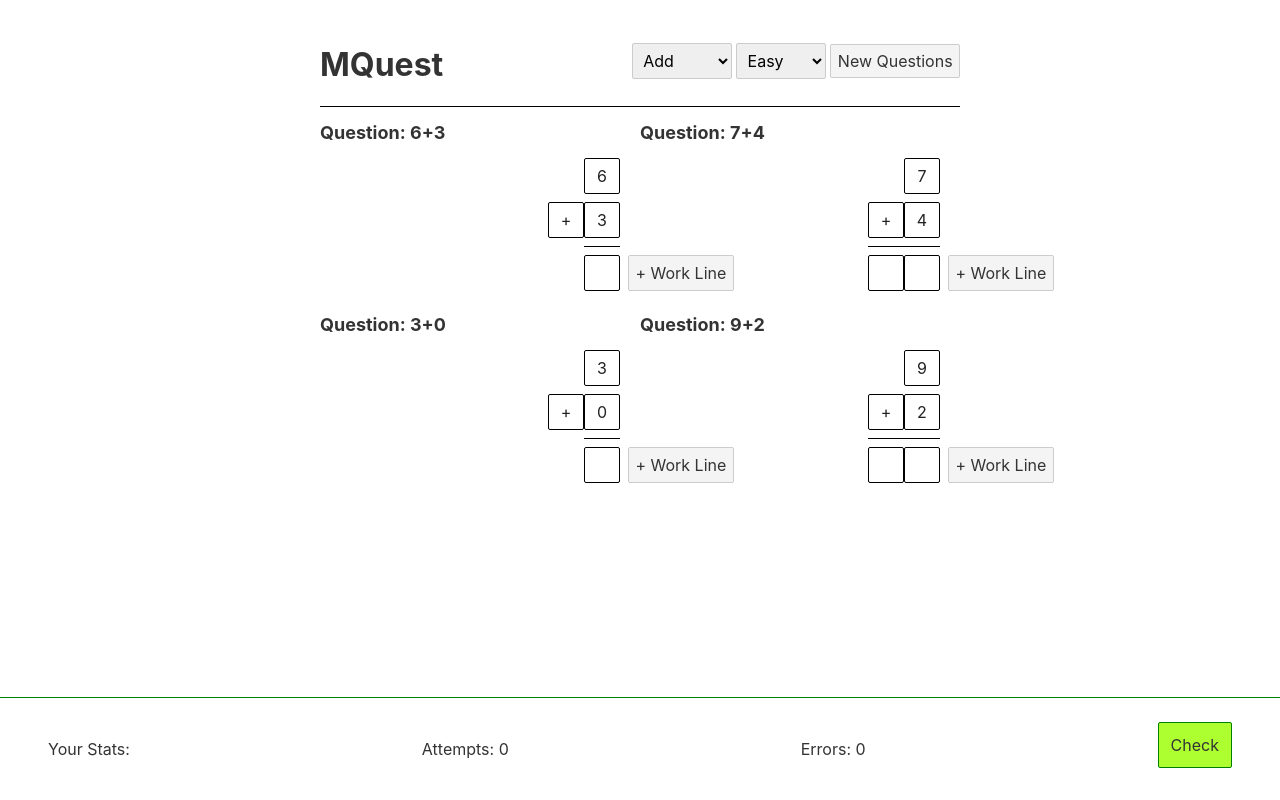
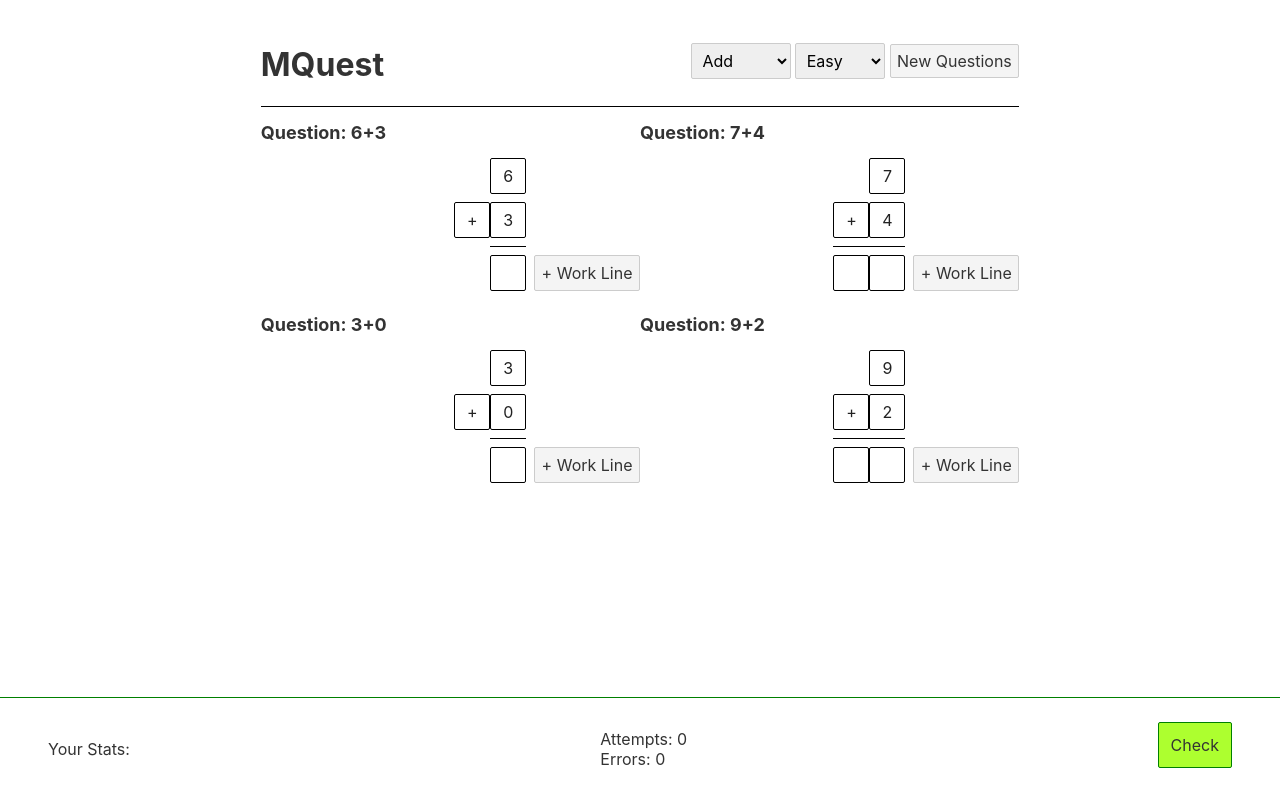
Before and after one commit to artesgo/svt-maths, a Svelte app: page / in a window 1280 px wide. Built offline with nearby package versions, Linux system fonts and the light colour scheme.

Commit message:
fix layout

```diff
--- a/src/App.svelte
+++ b/src/App.svelte
@@ -22,8 +22,10 @@
 	<footer>
 		<div class="container">
 			<div>Your Stats:</div>
-			<div>Attempts: {$attempts}</div>
-			<div>Errors: {$errors}</div>
+			<div>
+				<div>Attempts: {$attempts}</div>
+				<div>Errors: {$errors}</div>
+			</div>
 			<Checker />
 		</div>
 	</footer>
@@ -38,14 +40,13 @@
 	}
 
 	main {
-		padding: 1em;
-		width: 640px;
+		padding: 1em 1em 120px 1em;
 		margin: 0 auto;
 	}
 
 	@media (min-width: 640px) {
 		main {
-			max-width: none;
+			width: 60%;
 		}
 	}
 
@@ -55,6 +56,7 @@
         width: 100%;
         position: fixed;
         border-top: 1px solid green;
+		background: white;
     }
     .container {
         display: flex;
--- a/src/components/QuestionList.svelte
+++ b/src/components/QuestionList.svelte
@@ -21,9 +21,11 @@
 </section>
 
 <style>
+@media (min-width: 1200px) {
     section {
         display: grid;
         grid-template-columns: 1fr 1fr;
         margin-bottom: 60px;
     }
+}
 </style>
--- a/src/components/math/NotDivide.svelte
+++ b/src/components/math/NotDivide.svelte
@@ -76,7 +76,7 @@
         flex-direction: column;
         justify-content: end;
         align-items: flex-end;
-        width: 300px;
+        width: 70%;
         margin-right: 8px;
     }
     .helper-adder {
```
